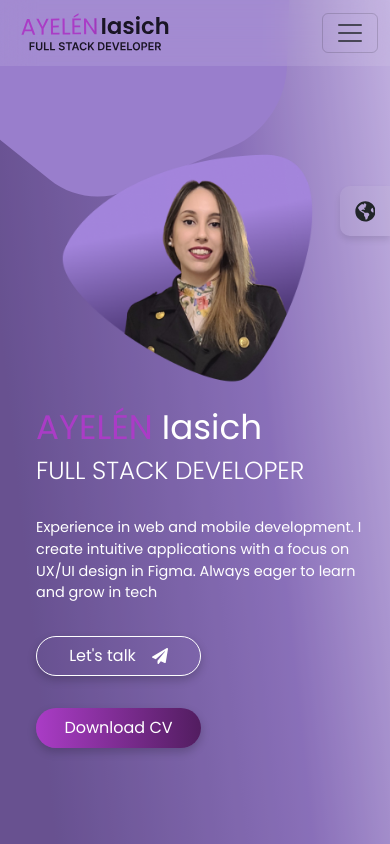
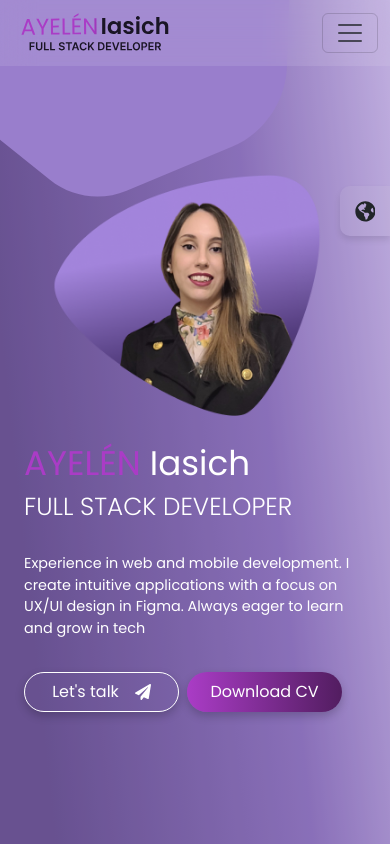
Before and after one commit to AyelenIasich/portfolio2024, a React (Create React App) app: page / in a window 390 px wide. Built offline with nearby package versions, Linux system fonts and the light colour scheme.

Commit message:
Style: adjusment in home buttons for mobiles screens

```diff
--- a/src/components/Buttons/PrimaryBtn/PrimaryBtn.css
+++ b/src/components/Buttons/PrimaryBtn/PrimaryBtn.css
@@ -29,6 +29,6 @@
 
 @media (max-width: 576px) {
   .primary-btn {
-    width: 165px;
+    width: 155px;
   }
 }
--- a/src/components/Buttons/SecondaryBtn/SecondaryBtn.css
+++ b/src/components/Buttons/SecondaryBtn/SecondaryBtn.css
@@ -24,6 +24,6 @@
 }
 @media (max-width: 576px) {
   .secondary-btn {
-    width: 165px;
+    width: 155px;
   }
 }
--- a/src/sections/Home/Home.css
+++ b/src/sections/Home/Home.css
@@ -79,7 +79,7 @@
 
 @media (max-width: 576px) {
   .profile-image {
-    width: 85%;
+    width: 90%;
   }
   .button-group{
     align-self: center;
--- a/src/sections/Home/index.js
+++ b/src/sections/Home/index.js
@@ -28,7 +28,7 @@ function Home() {
       <BgHomeMobile className="background-svg  d-lg-none" />
       <div className="container d-flex  align-items-center justify-content-center ">
         <div className="row content-row ">
-          <div className="col-12 col-lg-6 align-self-center justify-content-center order-2 text-content col-home ps-4">
+          <div className="col-12 col-lg-6 align-self-center justify-content-center order-2 text-content col-home ">
             <h1 className="lastName display-4">
               <span className="name">Ayelén</span> Iasich
             </h1>
```
